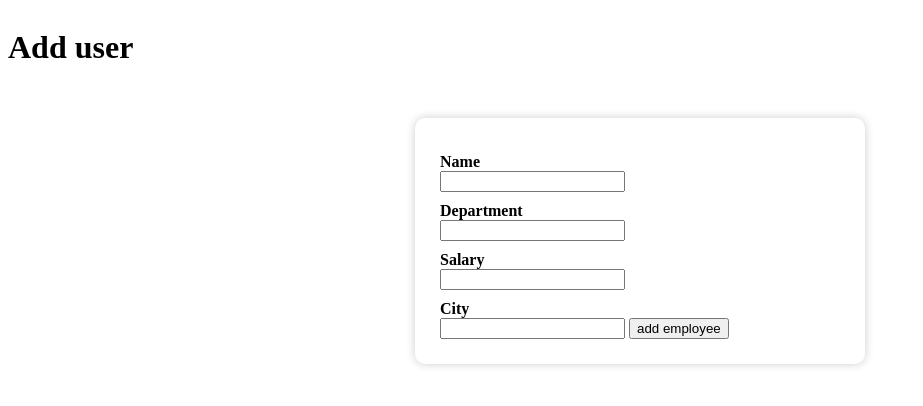
After one commit to AJITHRAJA8/Employee-Mangement-System, a Flask app: page /add in a window 1280 px wide. The commit adds this page. Shown: the top 406 px of the page, without its empty margins (0-923 px from the left). Run offline with Flask 3, Linux system fonts and the light colour scheme.

Commit message:
add user page created

```diff
--- a/app.py
+++ b/app.py
@@ -1,10 +1,44 @@
-from flask import Flask,render_template,url_for
+from flask import Flask,render_template,url_for,request,redirect
 import mysql.connector
 
 app=Flask(__name__)
+
+#mysql connection
+con=mysql.connector.connect(
+    host="localhost",
+    user="root",
+    password="@Ajith@9751",
+    database='crud'
+)
+if con.is_connected:
+    print("Connect Successfully")
+else:
+    print("Error in connection")
+
 @app.route('/')
 def home():
-    return render_template("home.html")
+    res=con.cursor(dictionary=True)
+    sql="select * from employee"
+    res.execute(sql)
+    result=res.fetchall()
+    return render_template("home.html",datas=result)
+
+#add employee
+@app.route('/add',methods=['GET','POST'])
+def add():
+    if request.method=="POST":
+        name=request.form['name']
+        department=request.form['department']
+        salary=request.form['salary']
+        city=request.form['city']
+        res=con.cursor(dictionary=True)
+        sql="insert into employee(name,department,salary,city) values(%s,%s,%s,%s)"
+        value=(name,department,salary,city)
+        res.execute(sql,value)
+        con.commit()
+        return redirect(url_for('home'))
+    return render_template('add.html')
+
 
 
 if(__name__=="__main__"):
--- a/static/style.css
+++ b/static/style.css
@@ -21,6 +21,7 @@ li:hover{
     border-width: 2px;
     margin-top:10px;
     margin-left:30px;
+    margin-right:30px;
 }
 .one{
     border-color:grey;
@@ -29,9 +30,11 @@ li:hover{
     display:inline-block;
     margin-left:30px;
     background-color:green;
-    color:whitesmoke;
     height:40px;
-    padding:5px;
+    padding:2px;
+}
+button:hover{
+    background-color:greenyellow;
 }
 .two{
     display:inline-block;
@@ -40,16 +43,33 @@ li:hover{
 }
 .search{
     display:inline-block;
-    padding:7px;
     background-color:rgb(2, 15, 114);
     color:whitesmoke;
 }
 .row{
-    margin-left:10%;
+    margin-left:5%;
+    margin-right:10px;
 }
 th{
     background-color:rgb(2, 15, 114);
     color:whitesmoke;
-    padding:10px;
-    width:10%;
+    padding:20px;
+    width:5%;
 }
+td{
+    padding:20px;
+}
+form{
+    width:400px;
+    margin:30px auto;
+    background-color:white;
+    padding:25px;
+    border-radius:10px;
+    box-shadow:0 0 10px rgba(0,0,0,0.2);
+}
+
+label{
+    display:block;
+    margin-top:10px;
+    font-weight:bold;
+}
--- /dev/null
+++ b/templates/add.html
@@ -0,0 +1,21 @@
+<!DOCTYPE HTML>
+<html>
+    <head>
+        <title>Add Employee</title>
+        <link rel="stylesheet" href="{{url_for('static',filename='style.css')}}"
+    </head>
+    <body>
+        <h1>Add user</h1>
+        <form action=""  method="POST">
+            <label>Name</label>
+            <input type="text" name="name" required>
+            <label>Department</label>
+            <input type="text" name="department" required>
+            <label>Salary</label>
+            <input type="number" name="salary" required>
+            <label>City</label>
+            <input type="text" name="city" required>
+            <input type="submit" value="add employee">
+        </form>
+    </body>
+</html>
```
Also changed, not shown: templates/home.html (+16 -2 lines), templates/update.html (added).
